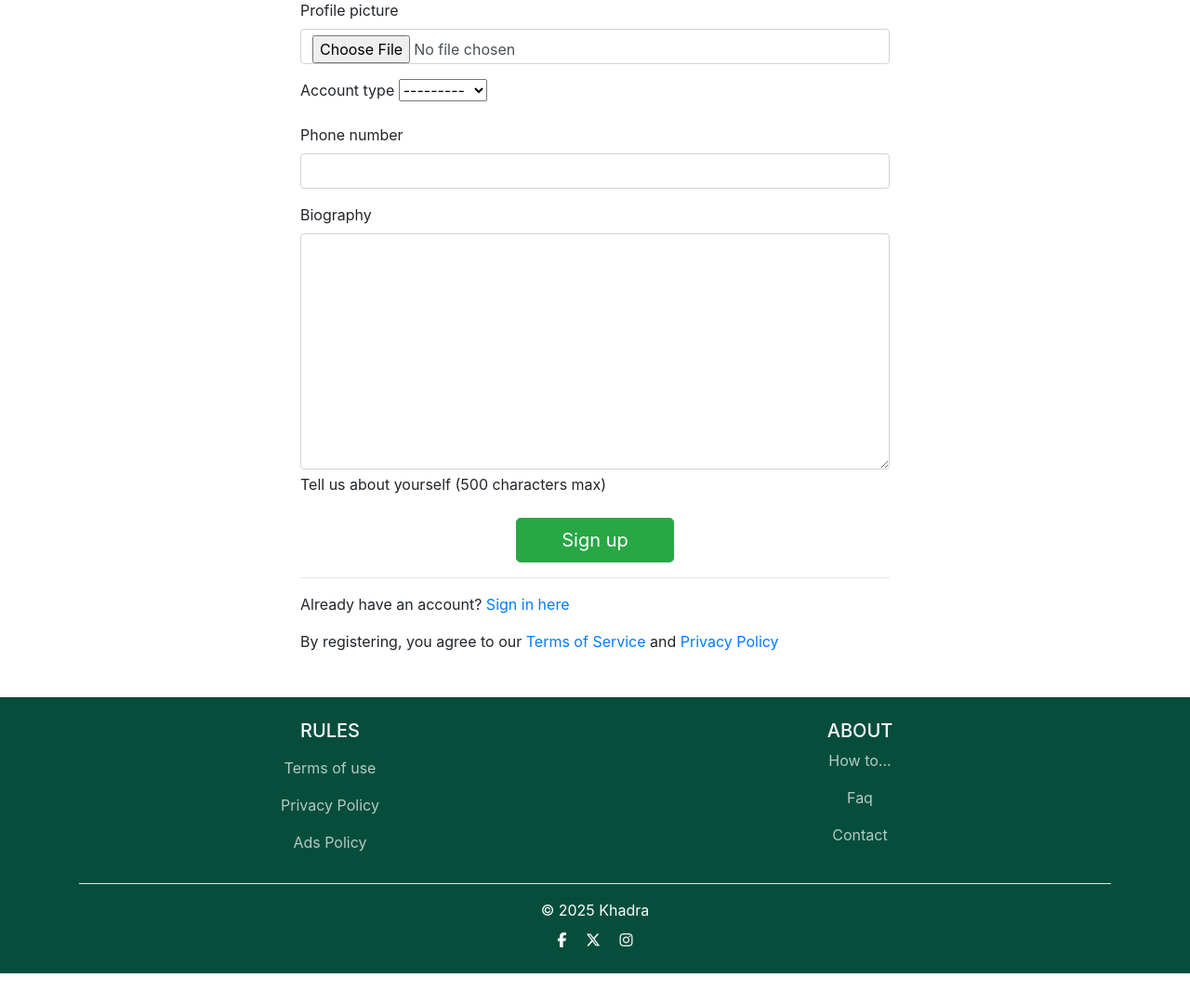
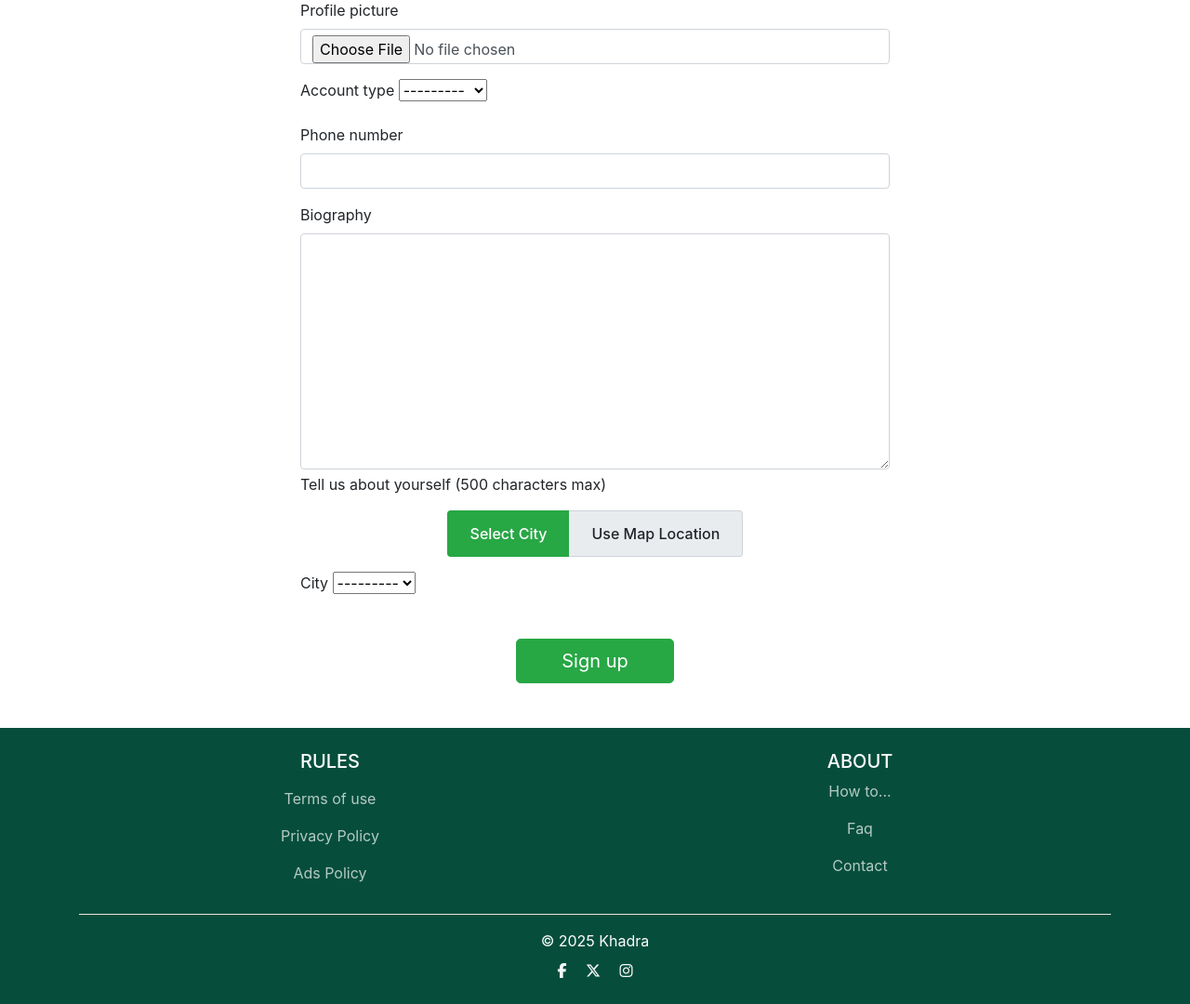
Before and after one commit to TonyXdZ/khadra, a Django app: page /users/profile/new/ in a window 1280 px wide. Shown: the part 195-1275 px from the top of the page at 93% size. Before the commit the page ends 1242 px from the top, so only its background shows below. Run offline with Django 5.2, Linux system fonts and the light colour scheme; the visitor is signed in with stand-in values (Sample User, id 1); some libraries are stand-ins or nearby versions.

Commit message:
feat(users): integrate city and geo_location in profile creation
- Set Algeria as default country during profile creation in view
- Handle all location scenarios (out-of-city, out-of-country, auto-city) in form
- Leaflet map with form plugin for point selection in template
- City/location toggle with custom CSS/JS (opacity-based to preserve Leaflet)
- Pre-populate city field with Algerian cities in form __init__
- Auto-city assignment when only location provided
- Support city-only selection with random in-city geo_location

```diff
--- a/users/forms.py
+++ b/users/forms.py
@@ -1,20 +1,102 @@
-from django import forms
+from django.contrib.gis import forms
 from django.forms import ModelForm
 from django.contrib.auth import get_user_model
+from django.utils.translation import gettext as _
+from leaflet.forms.widgets import LeafletWidget
 from phonenumber_field.formfields import PhoneNumberField
 from allauth.account.models import EmailAddress
-from users.models import Profile
+from users.models import Profile, Country, City
 
 UserModel = get_user_model()
 
 
+LEAFLET_WIDGET_ATTRS = {
+    'map_height': '300px',
+    'map_width': '100%',
+    'map_srid': 4326,
+}
+
 class ProfileCreationForm(ModelForm):
     phone_number = PhoneNumberField(region="DZ")
+    geo_location = forms.PointField(required=False, widget=LeafletWidget(attrs=LEAFLET_WIDGET_ATTRS))
+    city = forms.ModelChoiceField(queryset=City.objects.all(), required=False)
 
     class Meta:
         model = Profile
-        fields = ['profile_pic', 'account_type', 'phone_number', 'bio']
+        fields = ['profile_pic',
+                  'account_type',
+                  'phone_number',
+                  'bio',
+                  'city',
+                  'geo_location']
 
+    def __init__(self, *args, **kwargs):
+        super().__init__(*args, **kwargs)
+        # Make sure to set required=False since we handle validation manually
+        self.fields['geo_location'].required = False
+        self.fields['city'].required = False
+
+        # Set Algeria cities
+        self.fields['city'].queryset = City.objects.filter(country__iso2='DZ')
+
+    def clean(self):
+        cleaned_data = super().clean()
+        geo_data = cleaned_data.get('geo_location')
+        city = cleaned_data.get('city')
+        country = Country.objects.get(iso2='DZ')  # Algeria
+
+        # Case 1: User selected geo_location but no city
+        if geo_data and not city:
+            # Validate country containment
+            if not country.geom.contains(geo_data):
+                self.add_error('geo_location', _('Location must be within Algeria'))
+                return cleaned_data
+
+            # Find the city containing the geo_location
+            try:
+                actual_city = City.objects.get(geom__contains=geo_data)
+                cleaned_data['city'] = actual_city  # Assign the found city
+            except City.DoesNotExist:
+                self.add_error('geo_location', _('Location not within any known city'))
+            except City.MultipleObjectsReturned:
+                actual_city = City.objects.filter(geom__contains=geo_data).first()
+                cleaned_data['city'] = actual_city
+
+        # Case 2: User selected both geo_location and city
+        elif geo_data and city:
+            # Validate country containment
+            if not country.geom.contains(geo_data):
+                self.add_error('geo_location', _('Location must be within Algeria'))
+                return cleaned_data
+
+            # Validate city containment
+            if not city.geom.contains(geo_data):
+                try:
+                    actual_city = City.objects.get(geom__contains=geo_data)
+                    self.add_error('city', _('Location is in %(actual)s, not %(selected)s') % {
+                        'actual': actual_city.name,
+                        'selected': city.name
+                    })
+                except City.DoesNotExist:
+                    self.add_error('geo_location', _('Location not within any known city'))
+
+        # Case 3: User selected city but no geo_location
+        elif city and not geo_data:
+            try:
+                # Generate random location within city
+                cleaned_data['geo_location'] = city.get_random_location_point()
+            except Exception as e:
+                self.add_error('city', _('Could not generate location for selected city'))
+
+        # Case 4: User selected neither
+        else:
+            if not geo_data and not city:
+                self.add_error(
+                    'city',  # Non-field error
+                    _('Please select either a location on the map or a city')
+                )
+
+        return cleaned_data
 
 class UserUpdateForm(forms.ModelForm):
     class Meta:
--- a/users/templates/users/profile_create.html
+++ b/users/templates/users/profile_create.html
@@ -1,32 +1,149 @@
+
 {% extends "core/base.html" %}
-{% load static i18n crispy_forms_tags %}
+{% load static i18n crispy_forms_tags leaflet_tags %}
 {% get_current_language as LANGUAGE_CODE %}
 {% block title %}{% trans "Welcome to Khadra, Lets make Algeria green again." %}{% endblock title %}
+{% block css %}
+{{ block.super }}
+{% leaflet_css plugins="forms" %}
+<style>
+    /* Custom toggle switch styling */
+    .location-toggle {
+        display: flex;
+        justify-content: center;
+        margin-bottom: 1.5rem;
+    }
+    .toggle-btn {
+        padding: 0.75rem 1.5rem;
+        background-color: #e9ecef;
+        border: 1px solid #ced4da;
+        cursor: pointer;
+        transition: all 0.3s;
+        font-weight: 500;
+    }
+    .toggle-btn:first-child {
+        border-radius: 0.25rem 0 0 0.25rem;
+        border-right: none;
+    }
+    .toggle-btn:last-child {
+        border-radius: 0 0.25rem 0.25rem 0;
+        border-left: none;
+    }
+    .toggle-btn.active {
+        background-color: #28a745;
+        color: white;
+        border-color: #28a745;
+        z-index: 1;
+        position: relative;
+    }
+    .toggle-input {
+        position: absolute;
+        opacity: 0;
+        width: 0;
+        height: 0;
+    }
+    .hidden-by-opacity {
+        opacity: 0;
+        pointer-events: none;
+        height: 0;
+        overflow: hidden;
+        transition: opacity 0.3s ease, height 0.3s ease;
+    }
+</style>
+{% endblock css %}
 {% block content %}
 <div class="container">
     <div class="row justify-content-center">
         <div class="col-lg-8">
             <h2 class="text-center mt-4">Welcome to Khadra</h2>
-            <div class="form-container m-3 m-md-4 m-lg-5"> <!-- Responsive margins -->
+            <div class="form-container m-3 m-md-4 m-lg-5">
                 <form method="POST" enctype="multipart/form-data">
                     {% csrf_token %}
-                    {{ form|crispy }}
-                    <!-- Submit Button -->
-                <div class="d-grid gap-2 d-md-flex justify-content-md-center mt-4">
-                    <button type="submit" class="btn btn-success btn-lg px-5">{% trans "Sign up" %}</button>
-                </div>
+
+                    <!-- Manual form rendering starts -->
+                    {% for hidden in form.hidden_fields %}
+                        {{ hidden }}
+                    {% endfor %}
+
+                    <!-- Render other fields normally -->
+                    {% for field in form.visible_fields %}
+                        {% if field.name != 'geo_location' and field.name != 'city' and field.name != 'location_type' %}
+                            {{ field|as_crispy_field }}
+                        {% endif %}
+                    {% endfor %}
+
+                    <!-- Location Type Toggle Selector -->
+                    <div class="location-toggle mb-2">
+                        <label class="toggle-btn active" id="city-btn">
+                            <input class="toggle-input" type="radio" name="location_type" value="city" checked>
+                            {% trans "Select City" %}
+                        </label>
+                        <label class="toggle-btn" id="geo-btn">
+                            <input class="toggle-input" type="radio" name="location_type" value="geo">
+                            {% trans "Use Map Location" %}
+                        </label>
+                    </div>
+                    {% if form.geo_location.errors %}
+                        {% for error in form.geo_location.errors %}
+                            <div class="text-danger text-center font-weight-bold">{{ error }}</div>
+                        {% endfor %}
+                    {% endif %}
+
+                    <!-- City Field -->
+                    <div id="city-field">
+                        {{ form.city|as_crispy_field }}
+                    </div>
+
+                    <!-- Geo Location Field -->
+                    <div id="geo-location-field">
+                        <div class="container-fluid">
+                            {{ form.geo_location }}
+                        </div>
+                        <small class="form-text text-muted">{% trans "Click on the map to select your location" %}</small>
+                    </div>
+
+                    <div class="d-grid gap-2 d-md-flex justify-content-md-center mt-4">
+                        <button type="submit" class="btn btn-success btn-lg px-5">{% trans "Sign up" %}</button>
+                    </div>
                 </form>
-                <hr>
-                <div class="form-footer">
-                    <p>Already have an account? <a href="#">Sign in here</a></p>
-                    <p class="mt-2">By registering, you agree to our <a href="#">Terms of Service</a> and <a href="#">Privacy Policy</a></p>
-                </div>
-
-
             </div>
         </div>
     </div>
 </div>
+{% endblock content %}
 
+{% block scripts %}
+{{ block.super }}
+<script>
+document.addEventListener('DOMContentLoaded', function () {
+    const geoField = document.getElementById('geo-location-field');
+    const cityField = document.getElementById('city-field');
+    const geoBtn = document.getElementById('geo-btn');
+    const cityBtn = document.getElementById('city-btn');
 
-{% endblock content %}
+    function toggleFields() {
+        const selected = document.querySelector('input[name="location_type"]:checked').value;
+        if (selected === 'geo') {
+            geoField.classList.remove('hidden-by-opacity');
+            cityField.classList.add('hidden-by-opacity');
+
+            geoBtn.classList.add('active');
+            cityBtn.classList.remove('active');
+
+        } else {
+            geoField.classList.add('hidden-by-opacity');
+            cityField.classList.remove('hidden-by-opacity');
+
+            cityBtn.classList.add('active');
+            geoBtn.classList.remove('active');
+        }
+    }
+
+    geoBtn.addEventListener('click', toggleFields);
+    cityBtn.addEventListener('click', toggleFields);
+
+    toggleFields(); // Initial call
+});
+</script>
+{% leaflet_js plugins="forms" %}
+{% endblock scripts %}
--- a/users/views.py
+++ b/users/views.py
@@ -1,10 +1,11 @@
 from django.contrib import messages
 from django.contrib.auth.mixins import LoginRequiredMixin, UserPassesTestMixin
 from django.shortcuts import render, redirect
+from django.urls import reverse_lazy
 from django.utils.translation import gettext as _
 from django.views.generic.edit import CreateView
 from django.views.generic import TemplateView
-from users.models import Profile
+from users.models import Profile, Country, City
 from users.forms import ProfileCreationForm, UserUpdateForm, ProfileUpdateForm
 
 
@@ -12,6 +13,7 @@ class ProfileCreateView(LoginRequiredMixin, UserPassesTestMixin, CreateView):
     model = Profile
     form_class = ProfileCreationForm
     template_name = 'users/profile_create.html'
+    success_url = reverse_lazy('home')
 
     def test_func(self):
         # User already have a profile
@@ -24,9 +26,11 @@ class ProfileCreateView(LoginRequiredMixin, UserPassesTestMixin, CreateView):
 
     def form_valid(self, form):
         form.instance.user = self.request.user
-        form.save()
-        messages.success( self.request, _('Account created succefully'))
-        return redirect('/')
+        profile = form.save(commit=False)
+        profile.country = Country.objects.get(iso2='DZ')
+        profile.save()
+        messages.success( self.request, _('Account created successfully'))
+        return super().form_valid(form)
 
 
 class MyProfileView(LoginRequiredMixin, TemplateView):
```
